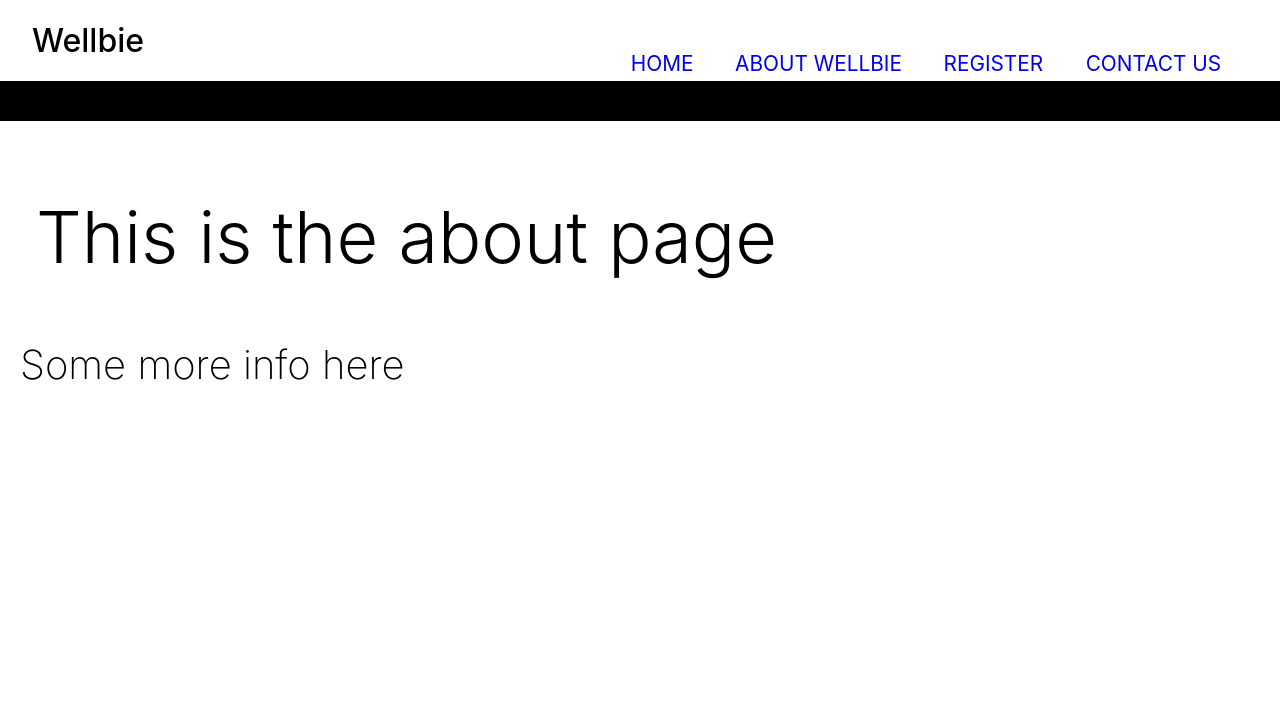
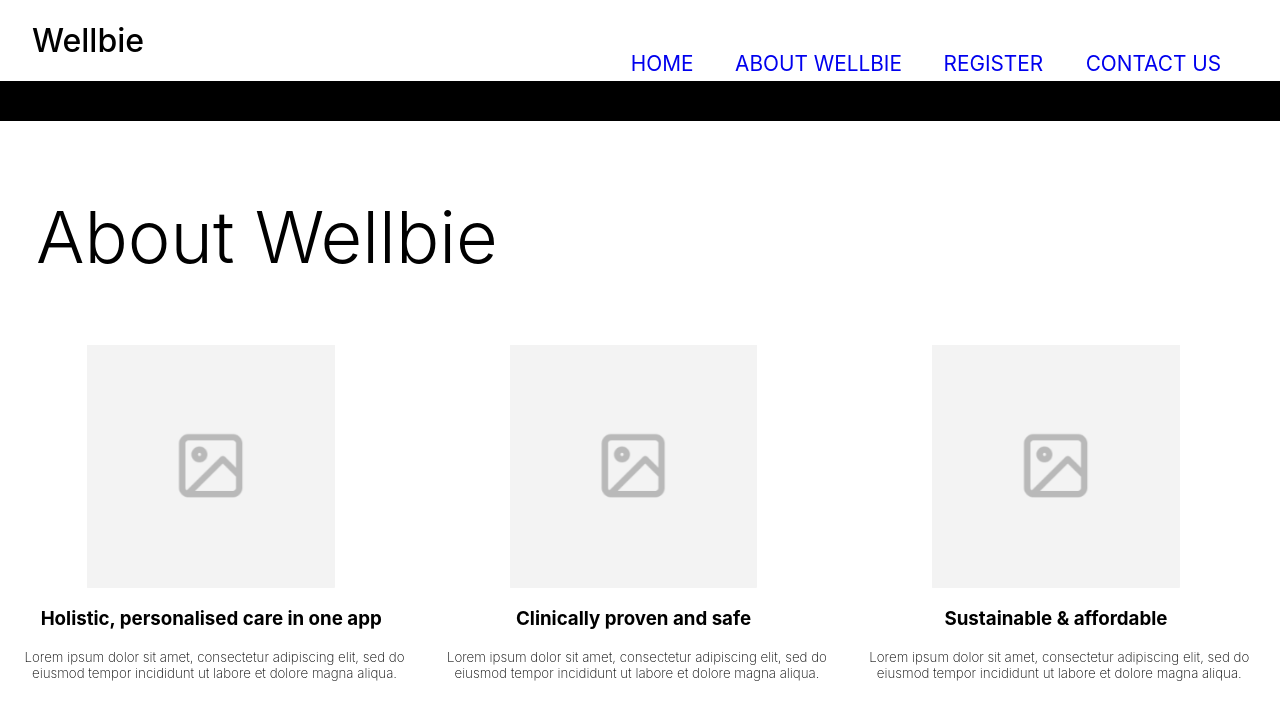
Before and after one commit to onyela-o/wellbie-frontend, a React (Create React App) app in the folder frontend/: page /about in a window 1280 px wide. Shown: the top 720 px of the page. Built offline with nearby package versions, Linux system fonts and the light colour scheme.

Commit message:
Add placeholder about page

```diff
--- a/frontend/src/App.css
+++ b/frontend/src/App.css
@@ -70,3 +70,11 @@ p {
 .column .home-image {
   height: 2px;
 }
+
+.about-column {
+  float: left;
+  width: 33%;
+  padding: 5px;
+  height: 50vh;
+
+}
--- a/frontend/src/pages/AboutPage.jsx
+++ b/frontend/src/pages/AboutPage.jsx
@@ -1,7 +1,50 @@
+import PlaceholderImage from '../images/placeholder.png'
+import styled from 'styled-components'
+
+const AboutHeading = styled.h3`
+  text-align: center;
+`
+const Paragraph = styled.p`
+  font-size: smaller;
+  text-align: center;
+`
+
+const imageStyle = {
+  display: 'block',
+  marginLeft: 'auto',
+  marginRight: 'auto',
+  width: '60%',
+}
+
 const AboutPage = () => (
   <div>
-        <h2>This is the about page</h2>
-        <p>Some more info here</p>
+    <h2>About Wellbie</h2>
+    <div className='row'>
+      <div className='about-column'>
+        <img src={PlaceholderImage} alt='Wellbie' style={imageStyle}></img>
+        <AboutHeading>Holistic, personalised care in one app</AboutHeading>
+        <Paragraph>
+          Lorem ipsum dolor sit amet, consectetur adipiscing elit, sed do
+          eiusmod tempor incididunt ut labore et dolore magna aliqua.
+        </Paragraph>
+      </div>
+      <div className='about-column'>
+        <img src={PlaceholderImage} alt='Wellbie' style={imageStyle}></img>
+        <AboutHeading>Clinically proven and safe</AboutHeading>
+        <Paragraph>
+          Lorem ipsum dolor sit amet, consectetur adipiscing elit, sed do
+          eiusmod tempor incididunt ut labore et dolore magna aliqua.
+        </Paragraph>
+      </div>
+      <div className='about-column'>
+        <img src={PlaceholderImage} alt='Wellbie' style={imageStyle}></img>
+        <AboutHeading>Sustainable & affordable</AboutHeading>
+        <Paragraph>
+          Lorem ipsum dolor sit amet, consectetur adipiscing elit, sed do
+          eiusmod tempor incididunt ut labore et dolore magna aliqua.
+        </Paragraph>
+      </div>
+    </div>
   </div>
 )
 
```
Also changed, not shown: frontend/src/images/placeholder.png (added).
